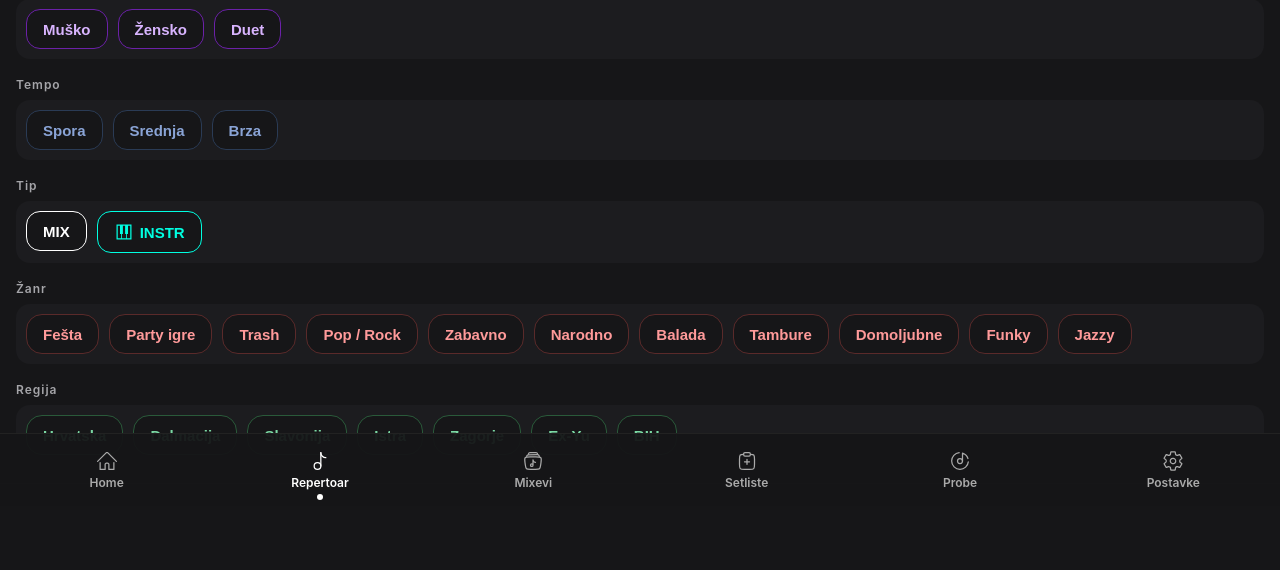
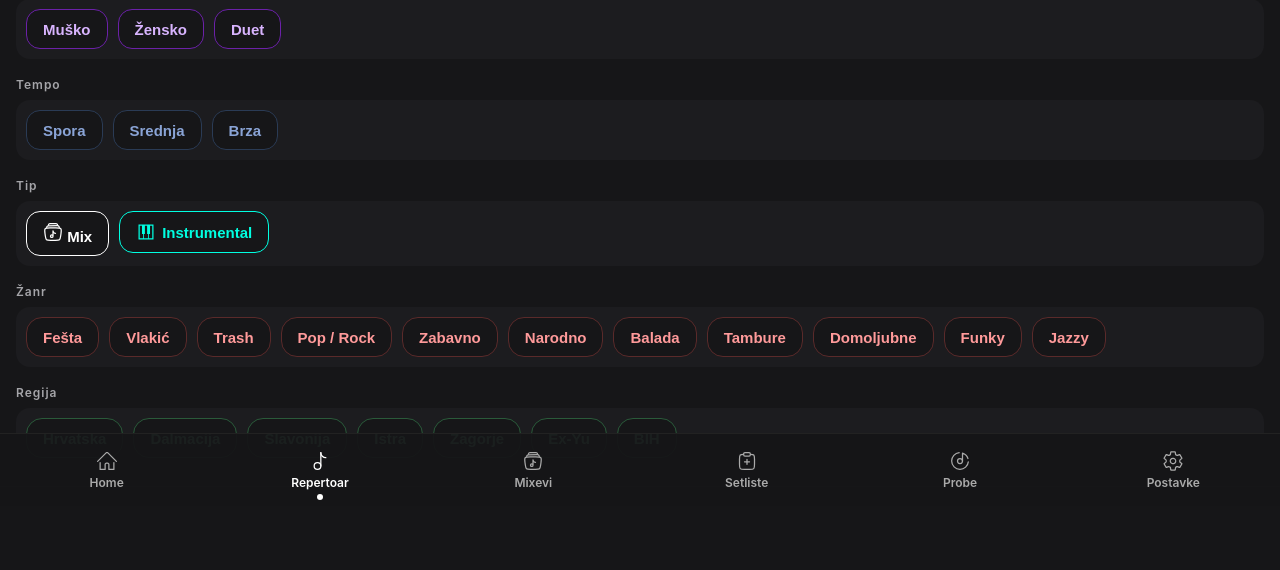
Before and after one commit to maryanowich/repertoar-app, a Flask app: page /repertoar?filters=1 in a window 1280 px wide. Shown: the part 294-864 px from the top of the page. Run offline with Flask 3, Linux system fonts and the light colour scheme; data that the repository does not hold is empty; some libraries are stand-ins or nearby versions.

Commit message:
Baza korigirana, redizajn gumba Mim (nije zavrsen), Izmjena Genre party igre u vlakić

```diff
--- a/templates/mixes.html
+++ b/templates/mixes.html
@@ -243,7 +243,7 @@ align-items:center;
 justify-content:center;
 gap:6px;
 ">
-<span class="icon icon-piano"></span> INSTR
+<span class="icon icon-piano"></span> Instrumental
 </button>
 </form>
 
@@ -254,7 +254,7 @@ gap:6px;
 <div class="filter-section">
 <div class="filter-title">Žanr</div>
 <div class="filter-card">
-{% for g in ["Fešta","Party igre","Trash","Pop / Rock","Zabavno","Narodno","Balada","Tambure","Domoljubne","Funky","Jazzy"] %}
+{% for g in ["Fešta","Vlakić","Trash","Pop / Rock","Zabavno","Narodno","Balada","Tambure","Domoljubne","Funky","Jazzy"] %}
 <form method="get">
 {% for k,v in filters.items() if k!='genre' and v %}
 <input type="hidden" name="{{k}}" value="{{v}}">
@@ -333,7 +333,7 @@ color:{% if filters.regija==r %}#000{% else %}#7bd9a4{% endif %};
             Tonalitet: <strong>{{ mix.mix_key or '-' }}</strong><br>
 
             {% if mix.song_count > 0 %}
-                {{ mix.song_titles }}<br>
+                <strong>{{ mix.song_titles }}<br></strong>
                 {{ mix.song_count }}
                 {{ 'pjesma' if mix.song_count == 1 else 'pjesme' }}
             {% else %}
--- a/templates/probe_detail.html
+++ b/templates/probe_detail.html
@@ -100,11 +100,11 @@
             </div>
 
             <div class="meta">
-                Tonalitet: <strong>{{ song.mix_key or '-' }}</strong>
+                Tonalitet: <strong>{{ song.mix_key or '-' }}
 
                 {% if song.song_titles %}
                     <br>
-                    {{ song.song_titles }}
+                    {{ song.song_titles }} </strong>
                 {% endif %}
             </div>
 
--- a/templates/repertoar.html
+++ b/templates/repertoar.html
@@ -243,7 +243,7 @@ border-radius:14px;border:1px solid #fff;
 background:{% if filters.mix=="1" %}#fff{% else %}#161618{% endif %};
 color:{% if filters.mix=="1" %}#000{% else %}#fff{% endif %};
 ">
-MIX
+<span class="icon icon-miksevi"></span> Mix
 </button>
 </form>
 
@@ -265,7 +265,7 @@ align-items:center;
 justify-content:center;
 gap:6px;
 ">
-<span class="icon icon-piano"></span> INSTR
+<span class="icon icon-piano"></span> Instrumental
 </button>
 </form>
 </div>
@@ -275,7 +275,7 @@ gap:6px;
 <div class="filter-section">
 <div class="filter-title">Žanr</div>
 <div class="filter-card">
-{% for g in ["Fešta","Party igre","Trash","Pop / Rock","Zabavno","Narodno","Balada","Tambure","Domoljubne","Funky","Jazzy"] %}
+{% for g in ["Fešta","Vlakić","Trash","Pop / Rock","Zabavno","Narodno","Balada","Tambure","Domoljubne","Funky","Jazzy"] %}
 <form method="get">
 {% for k,v in filters.items() if k!='genre' and v %}
 <input type="hidden" name="{{k}}" value="{{v}}">
--- a/templates/setlist_detail.html
+++ b/templates/setlist_detail.html
@@ -96,9 +96,9 @@
 
             <div class="meta">
                 Tonalitet: <strong>{{ item.mix_key or '-' }}
-                {% if item.song_titles %}</strong>
+                {% if item.song_titles %}
                     <br>
-                    {{ item.song_titles }}
+                    {{ item.song_titles }} </strong>
                 {% endif %}
             </div>
         </div>
```
Also changed, not shown: templates/probe_add.html (+4 -4 lines), templates/setlist_add.html (+4 -4 lines), 1 other file.
